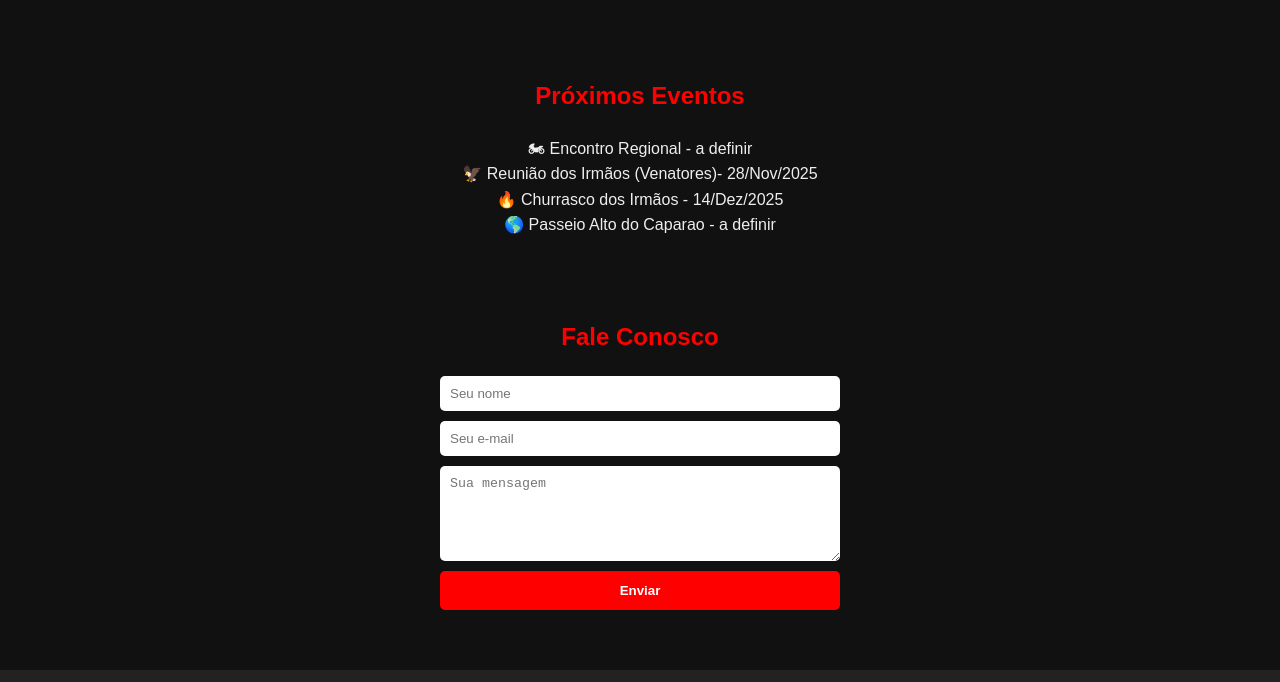
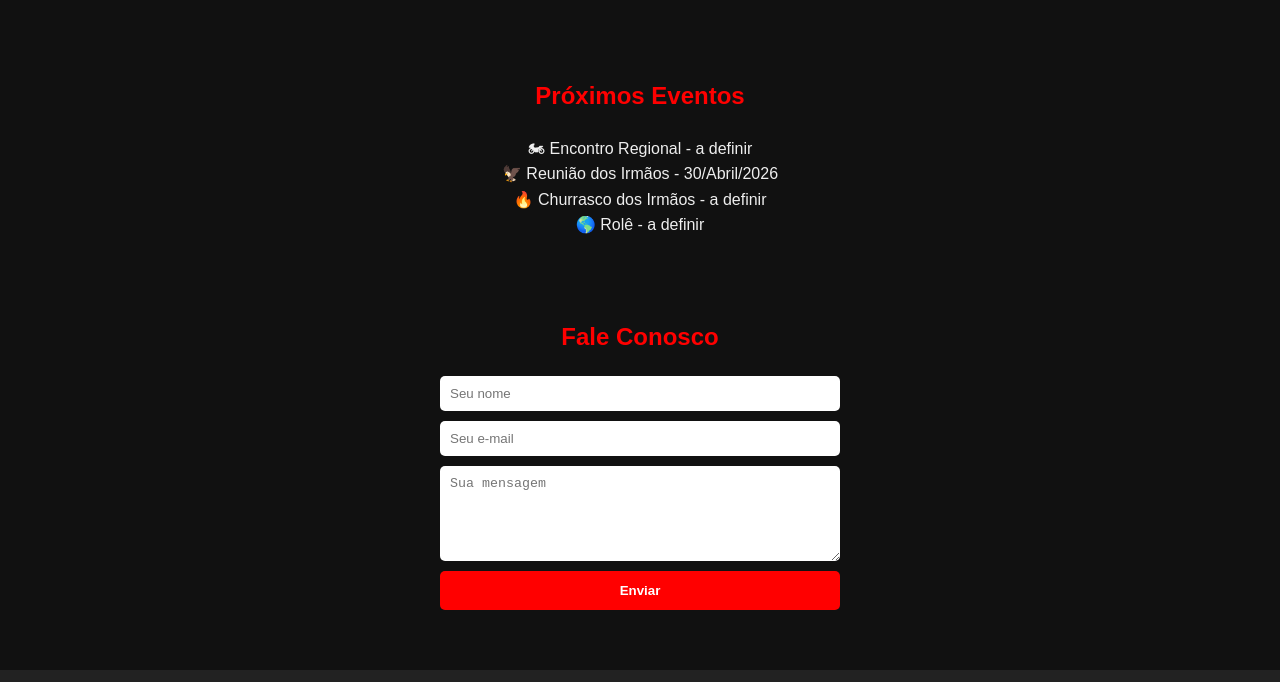
Before and after one commit to tsartori/UrubuDoAsfalto, a plain HTML site: page index.html in a window 1280 px wide. Shown: the part 2438-3120 px from the top of the page. Drawn offline with Linux system fonts and the light colour scheme.

Commit message:
update index - date

```diff
--- a/index.html
+++ b/index.html
@@ -59,9 +59,9 @@ Com quase três décadas de história, o clube mantém viva sua essência: a uni
     <h2>Próximos Eventos</h2>
     <ul class="lista-eventos">
       <li>🏍 Encontro Regional - a definir</li>
-      <li>🦅 Reunião dos Irmãos (Venatores)- 28/Nov/2025</li>
-	  <li>🔥 Churrasco dos Irmãos - 14/Dez/2025</li>
-      <li>🌎 Passeio Alto do Caparao - a definir</li>
+      <li>🦅 Reunião dos Irmãos - 30/Abril/2026</li>
+	  <li>🔥 Churrasco dos Irmãos - a definir</li>
+      <li>🌎 Rolê - a definir</li>
     </ul>
   </section>
 
```
